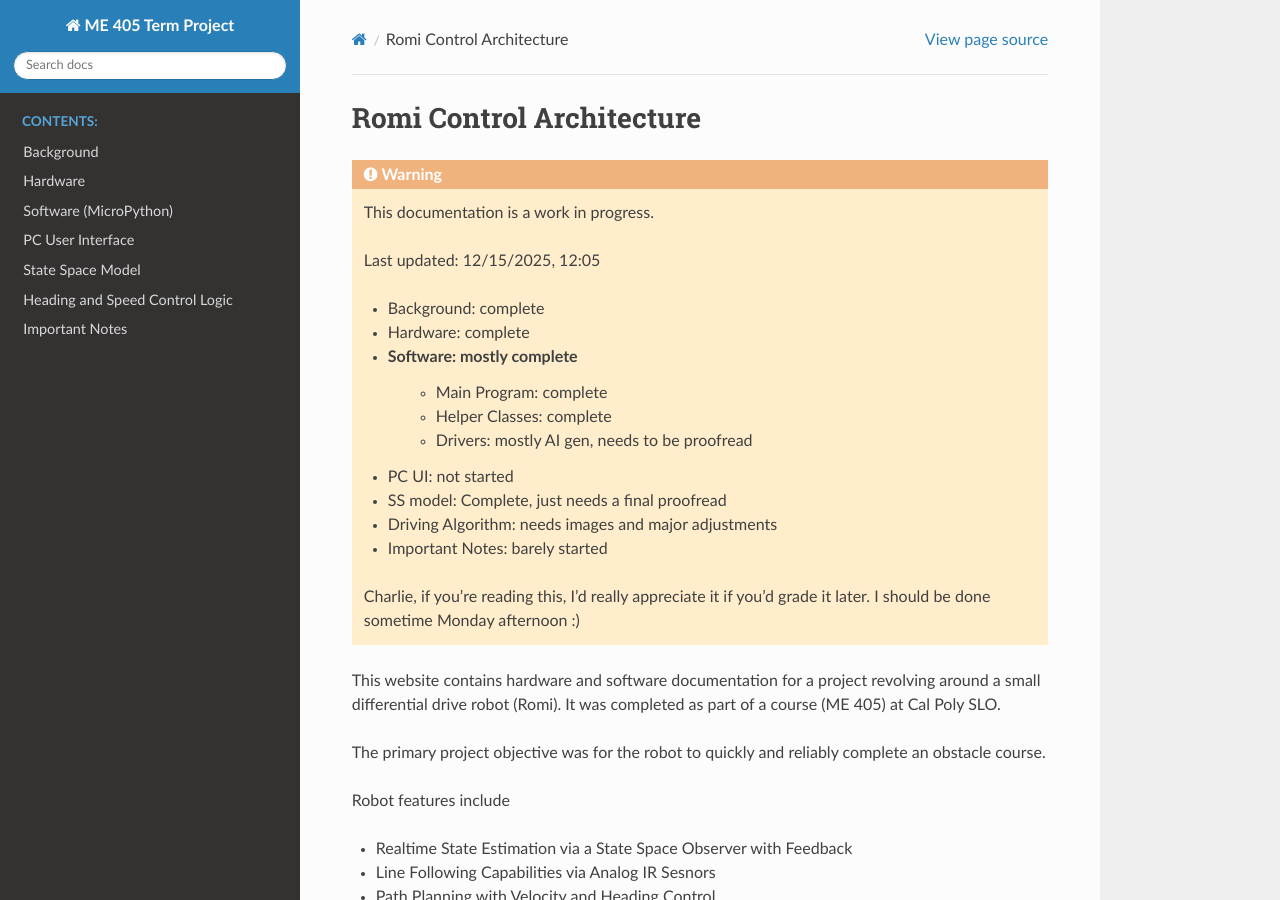
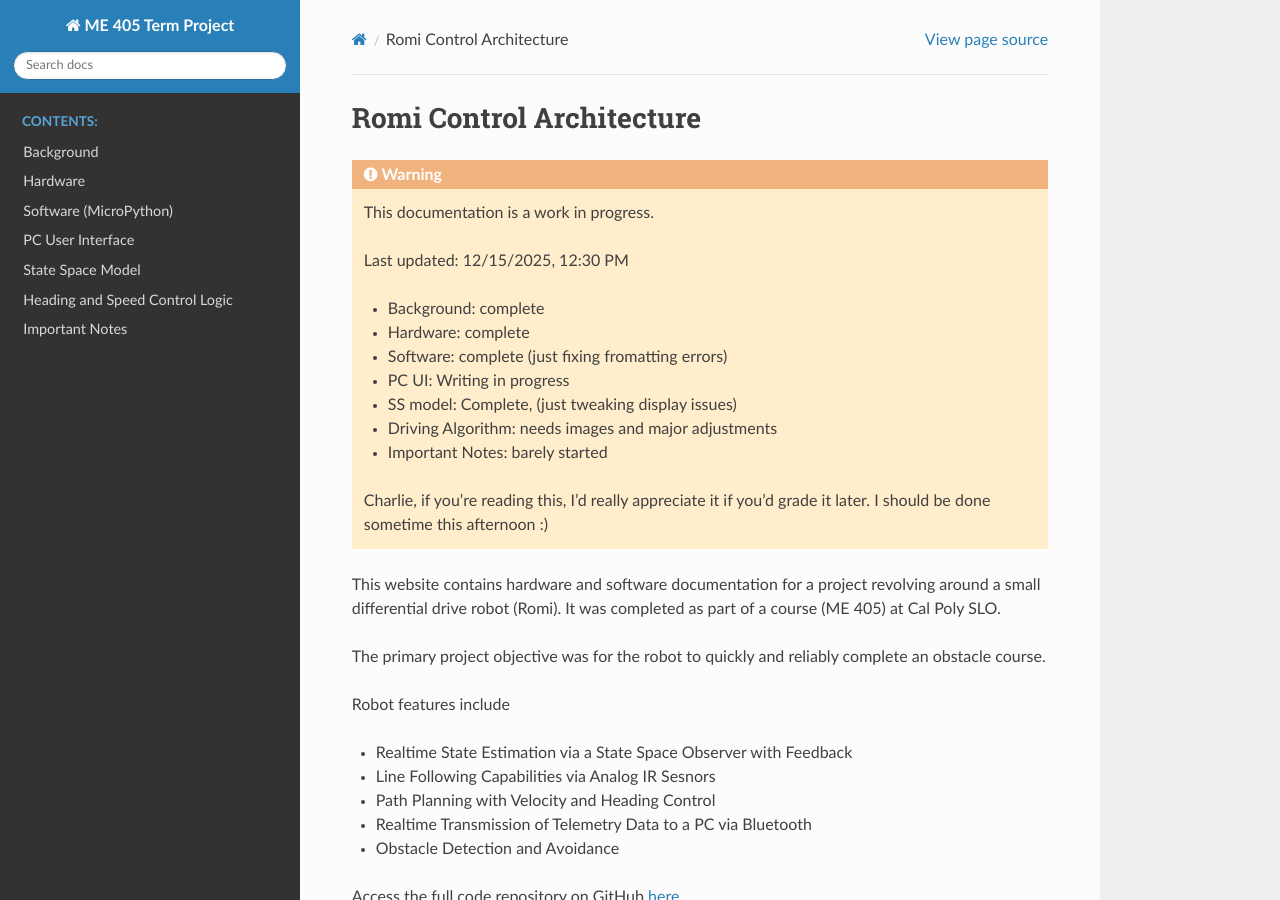
Before and after one commit to andrewthegr8/Term-Project-ME-405, a Sphinx documentation site: the page built from docs/source/index.rst, in a window 1280 px wide and 900 px high. Built offline with Sphinx 7.4.7 and the Read the Docs theme 3.1.0, drawn with Linux system fonts in a browser that asks for light colours; comment, search, counter and statistics services are not loaded.

Commit message:
Update documentation for clarity and fix formatting issues in index.rst and ssmodel.rst; remove unnecessary caption in main.py

```diff
--- a/docs/source/index.rst
+++ b/docs/source/index.rst
@@ -5,21 +5,18 @@ Romi Control Architecture
 
   This documentation is a work in progress.
 
-  Last updated: 12/15/2025, 12:05
+  Last updated: 12/15/2025, 12:30 PM
 
   - Background: complete
   - Hardware: complete
-  - Software: mostly complete
-     - Main Program: complete
-     - Helper Classes: complete
-     - Drivers: mostly AI gen, needs to be proofread
-  - PC UI: not started
-  - SS model: Complete, just needs a final proofread
+  - Software: complete (just fixing fromatting errors)
+  - PC UI: Writing in progress
+  - SS model: Complete, (just tweaking display issues)
   - Driving Algorithm: needs images and major adjustments
   - Important Notes: barely started
 
   Charlie, if you're reading this, I'd really appreciate it
-  if you'd grade it later. I should be done sometime Monday afternoon :)
+  if you'd grade it later. I should be done sometime this afternoon :)
 
 
 This website contains hardware and software documentation for a project revolving around
```
Also changed, not shown: docs/source/ssmodel.rst (+5 -14 lines), 1 other file.
